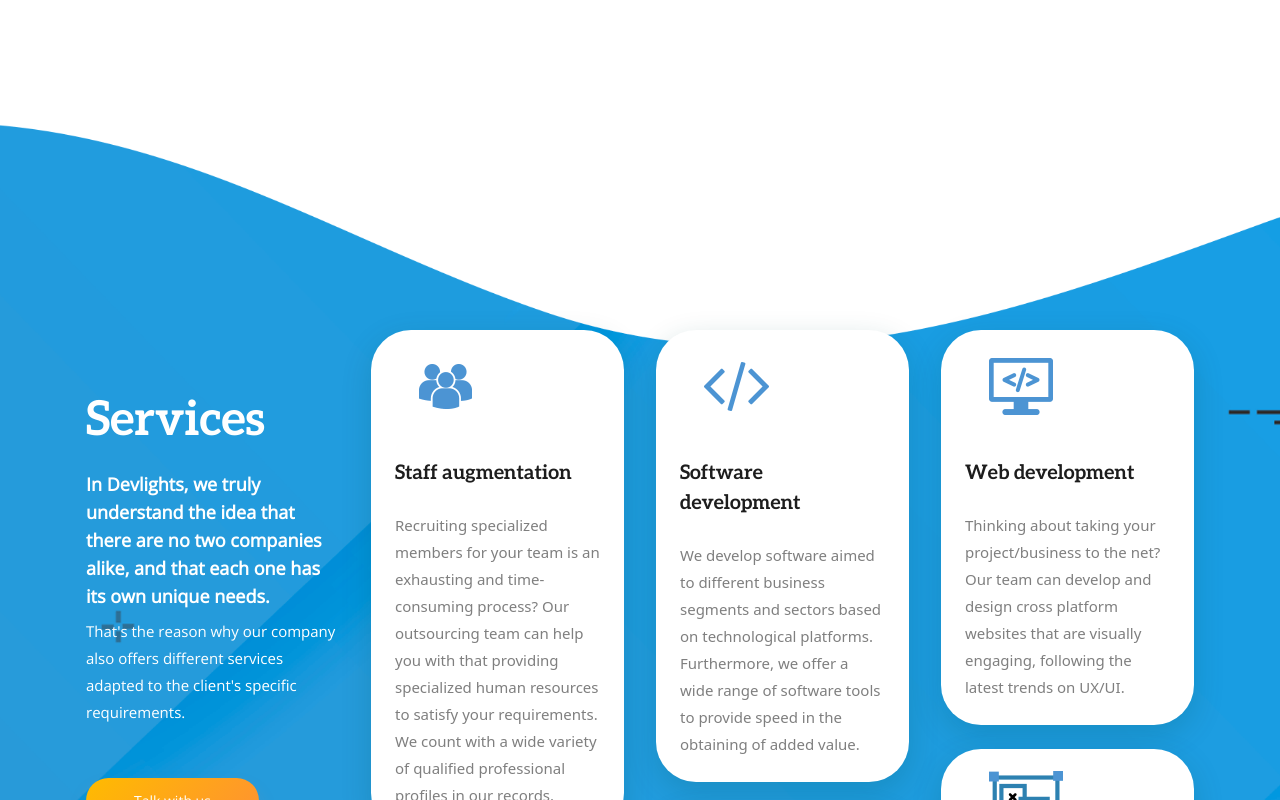
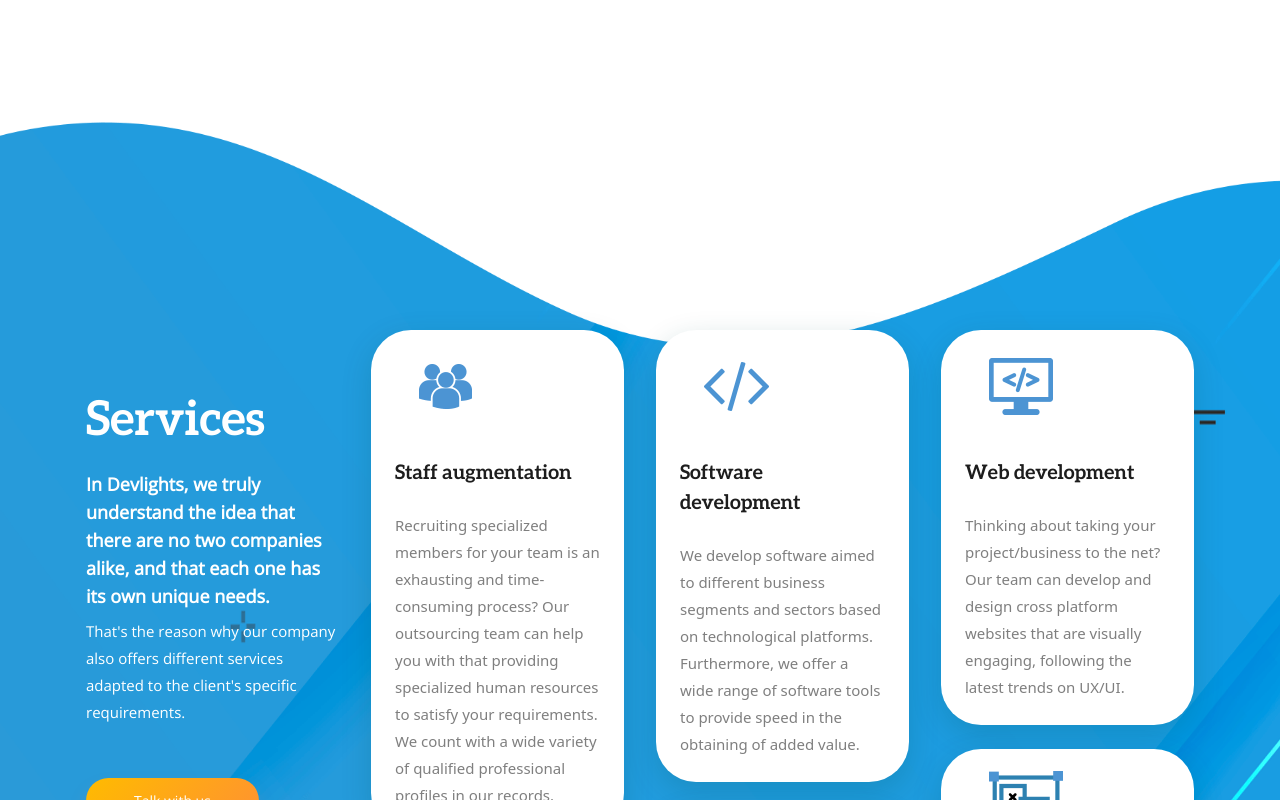
Before and after one commit to ignacioLiotti/test-1441654, a Next.js app: page / in a window 1280 px wide. Shown: the part 1460-2260 px from the top of the page. Built offline with nearby package versions, Linux system fonts and the light colour scheme.

Commit message:
Fixed bg image size of Services in larger screens.

```diff
--- a/tailwind.config.js
+++ b/tailwind.config.js
@@ -32,6 +32,7 @@ module.exports = {
     },
     backgroundSize: {
       "working-cover": "cover",
+      "size-100": "100% 100%",
       "zoomed-in-gradient": "300% 100%",
     },
     boxShadow: {
--- a/templates/ServicesSection.jsx
+++ b/templates/ServicesSection.jsx
@@ -5,7 +5,7 @@ import ServiceCard from "../components/ServiceCard";
 function ServicesSection({ strings }) {
   return (
     <section
-      className="w-full bg-services-section bg-center-bottom bg-no-repeat bg-working-cover
+      className="w-full bg-services-section bg-center-bottom bg-no-repeat bg-working-cover xl:bg-size-100
         relative pt-52 pb-10 mt-[-38rem] md:mt-[-24rem] lg:mt-0"
     >
       <div className="container-width">
```
